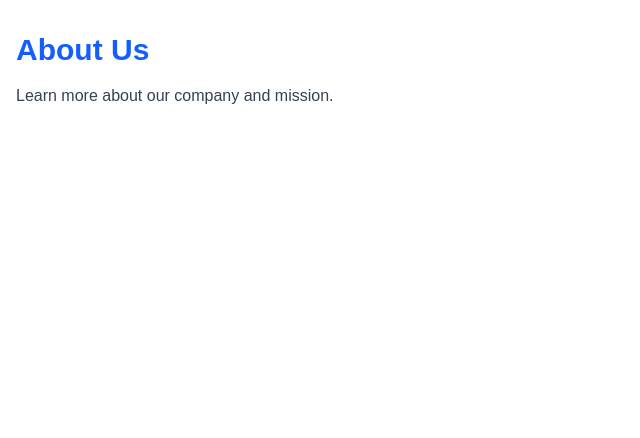
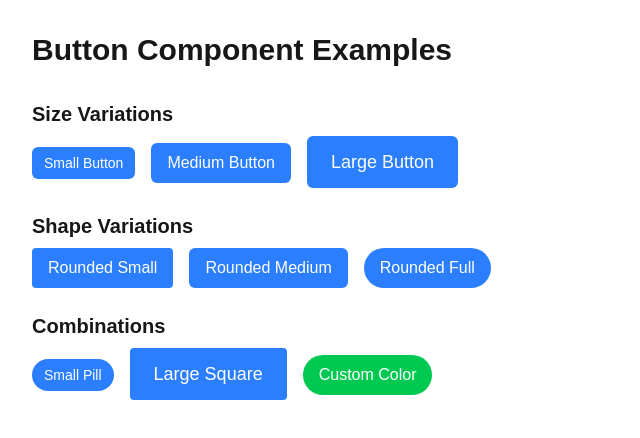
Before and after one commit to joabera333/alx-project-0x02-setup, a Next.js app in the folder alx-project-0x02/: page /about in a window 1280 px wide. Shown: the top 438 px of the page, without its empty margins (0-640 px from the left). Built offline with nearby package versions, Linux system fonts and the light colour scheme.

Commit message:
Create and Use a Button Component

```diff
--- /dev/null
+++ b/alx-project-0x02/components/common/Button.tsx
@@ -0,0 +1,34 @@
+import { ButtonProps } from "@/interfaces";
+
+const Button = ({
+	children,
+	onClick,
+	size = "medium",
+	shape = "rounded-md",
+	className = "",
+	type = "button",
+}: ButtonProps) => {
+	const sizeClasses = {
+		small: "px-3 py-1.5 text-sm",
+		medium: "px-4 py-2 text-base",
+		large: "px-6 py-3 text-lg",
+	};
+
+	return (
+		<button
+			type={type}
+			onClick={onClick}
+			className={`
+        bg-blue-500 hover:bg-blue-600 text-white font-medium
+        transition-colors duration-200
+        ${sizeClasses[size]}
+        ${shape}
+        ${className}
+      `}
+		>
+			{children}
+		</button>
+	);
+};
+
+export default Button;
--- a/alx-project-0x02/interfaces/index.ts
+++ b/alx-project-0x02/interfaces/index.ts
@@ -3,3 +3,12 @@ export interface CardProps {
 	content: string;
 	className?: string; // Optional className for custom styling
 }
+
+export interface ButtonProps {
+	children: React.ReactNode;
+	onClick?: () => void;
+	size?: "small" | "medium" | "large";
+	shape?: "rounded-sm" | "rounded-md" | "rounded-full";
+	className?: string;
+	type?: "button" | "submit" | "reset";
+}
--- a/alx-project-0x02/pages/about.tsx
+++ b/alx-project-0x02/pages/about.tsx
@@ -1,3 +1,4 @@
+/*
 import React from "react";
 
 const AboutPage: React.FC = () => {
@@ -12,3 +13,53 @@ const AboutPage: React.FC = () => {
 };
 
 export default AboutPage;
+
+*/
+
+import Button from "@/components/common/Button";
+import Head from "next/head";
+
+export default function About() {
+	return (
+		<div className="min-h-screen p-8">
+			<Head>
+				<title>About Page - Button Examples</title>
+			</Head>
+
+			<h1 className="text-3xl font-bold mb-8">Button Component Examples</h1>
+
+			<div className="space-y-6">
+				<div className="space-x-4">
+					<h2 className="text-xl font-semibold mb-2">Size Variations</h2>
+					<Button size="small">Small Button</Button>
+					<Button size="medium">Medium Button</Button>
+					<Button size="large">Large Button</Button>
+				</div>
+
+				<div className="space-x-4">
+					<h2 className="text-xl font-semibold mb-2">Shape Variations</h2>
+					<Button shape="rounded-sm">Rounded Small</Button>
+					<Button shape="rounded-md">Rounded Medium</Button>
+					<Button shape="rounded-full">Rounded Full</Button>
+				</div>
+
+				<div className="space-x-4">
+					<h2 className="text-xl font-semibold mb-2">Combinations</h2>
+					<Button size="small" shape="rounded-full">
+						Small Pill
+					</Button>
+					<Button size="large" shape="rounded-sm">
+						Large Square
+					</Button>
+					<Button
+						size="medium"
+						shape="rounded-full"
+						className="bg-green-500 hover:bg-green-600"
+					>
+						Custom Color
+					</Button>
+				</div>
+			</div>
+		</div>
+	);
+}
```
